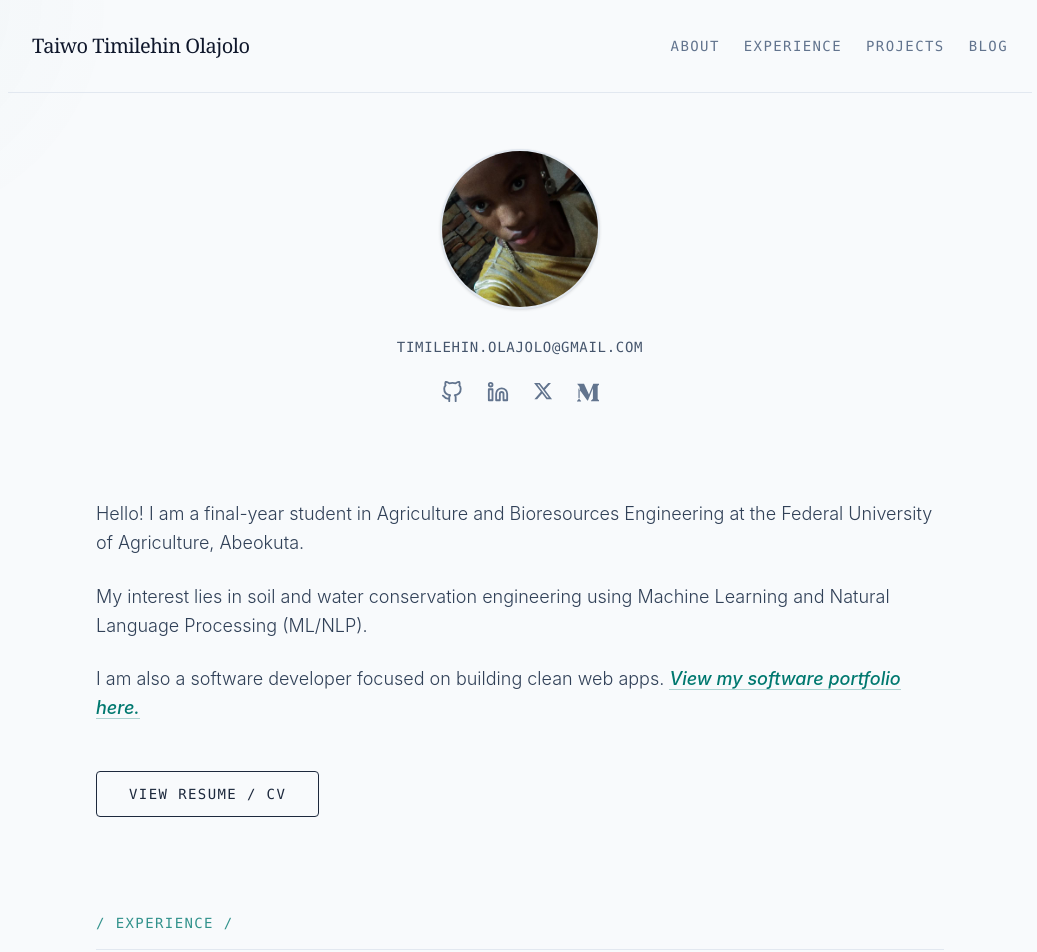
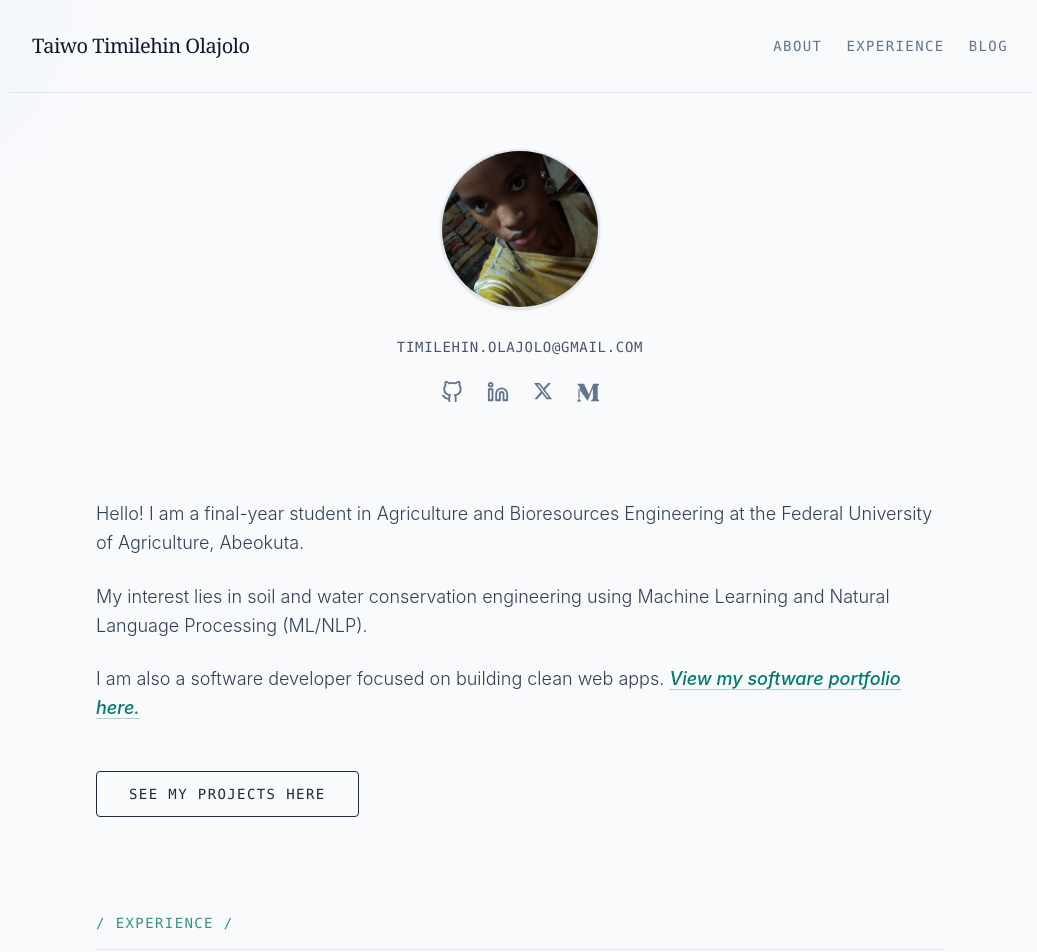
Before and after one commit to timilehinolajolo/timilehinolajolo.github.io, a React (Vite) app: page / in a window 1280 px wide. Shown: the top 952 px of the page, without its empty margins (120-1157 px from the left). Built offline with nearby package versions, Linux system fonts and the light colour scheme; a web font is replaced by a local one.

Commit message:
feat: added frontend project button

```diff
--- a/src/App.jsx
+++ b/src/App.jsx
@@ -133,7 +133,6 @@ const MyPortfolio = () => {
         <div className="flex gap-6 text-sm font-mono uppercase tracking-widest text-slate-500">
           <a href="#about" className="hover:text-teal-700 transition-colors">About</a>
           <a href="#experience" className="hover:text-teal-700 transition-colors">Experience</a>
-          <a href="#projects" className="hover:text-teal-700 transition-colors">Projects</a>
           <a href="#blog" className="hover:text-teal-700 transition-colors">Blog</a>
         </div>
       </nav>
@@ -210,7 +209,8 @@ const MyPortfolio = () => {
                 whileTap={{ scale: 0.98 }}
                 className="px-8 py-3 border border-slate-800 text-slate-800 font-mono text-sm uppercase tracking-widest transition-colors duration-300 rounded-sm"
               >
-                View Resume / CV
+                <a href="https://timilehinolajolo.netlify.app"                   target="_blank"
+                  rel="noopener noreferrer"  >SEE MY PROJECTS HERE</a>
               </motion.button>
             </div>
           </motion.section>
@@ -270,7 +270,7 @@ const MyPortfolio = () => {
             </div>
           </motion.section>
 
-          {/* PROJECTS SECTION */}
+          {/* PROJECTS SECTION
           <motion.section id="projects" variants={meltIn} className="space-y-8 pt-16">
             <h2 className="text-sm font-mono uppercase tracking-widest text-teal-700/80 border-b border-slate-200 pb-4">/ Projects /</h2>
             <div className="relative w-full aspect-video bg-slate-100 rounded-sm flex items-center justify-center overflow-hidden group border border-slate-200">
@@ -287,7 +287,7 @@ const MyPortfolio = () => {
                 Coming Soon.
               </motion.p>
             </div>
-          </motion.section>
+          </motion.section> */}
 
           {/* BLOG SECTION */}
           <motion.section id="blog" variants={meltIn} className="space-y-12 pt-16">
```
